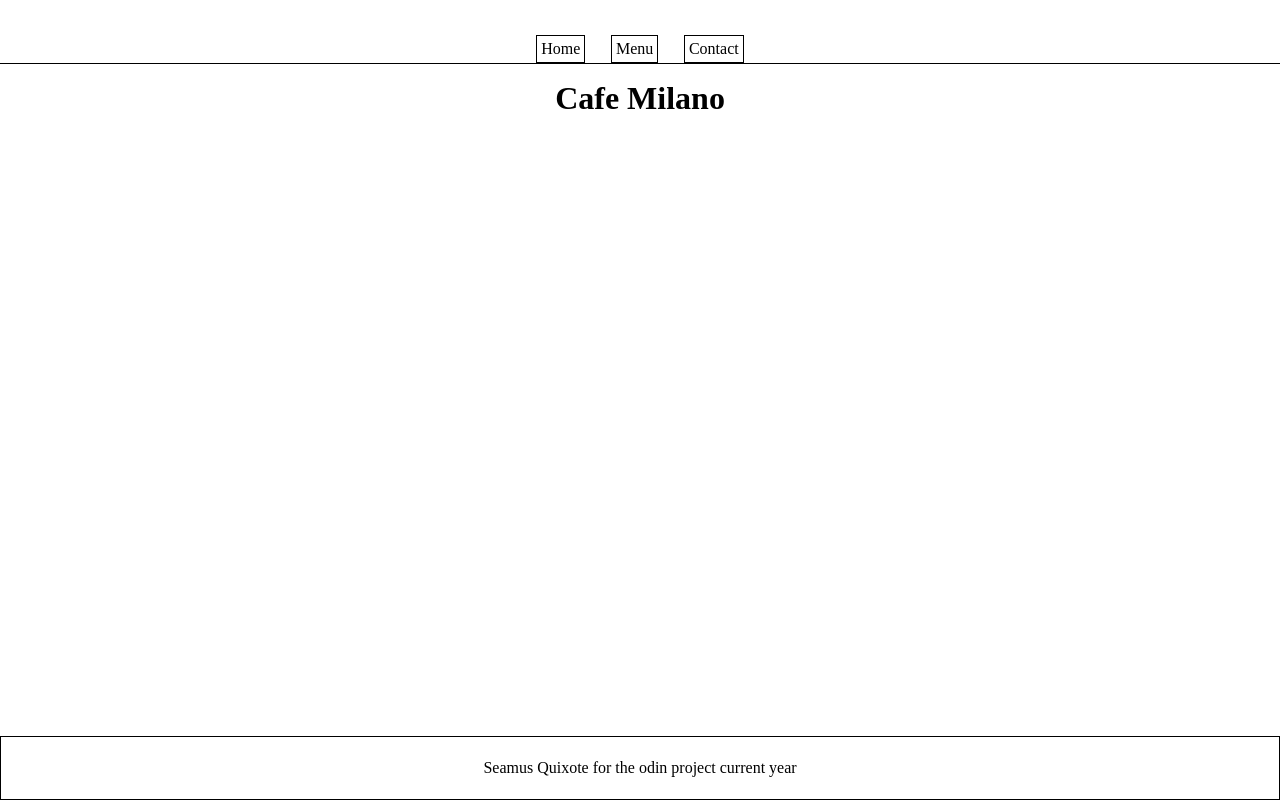
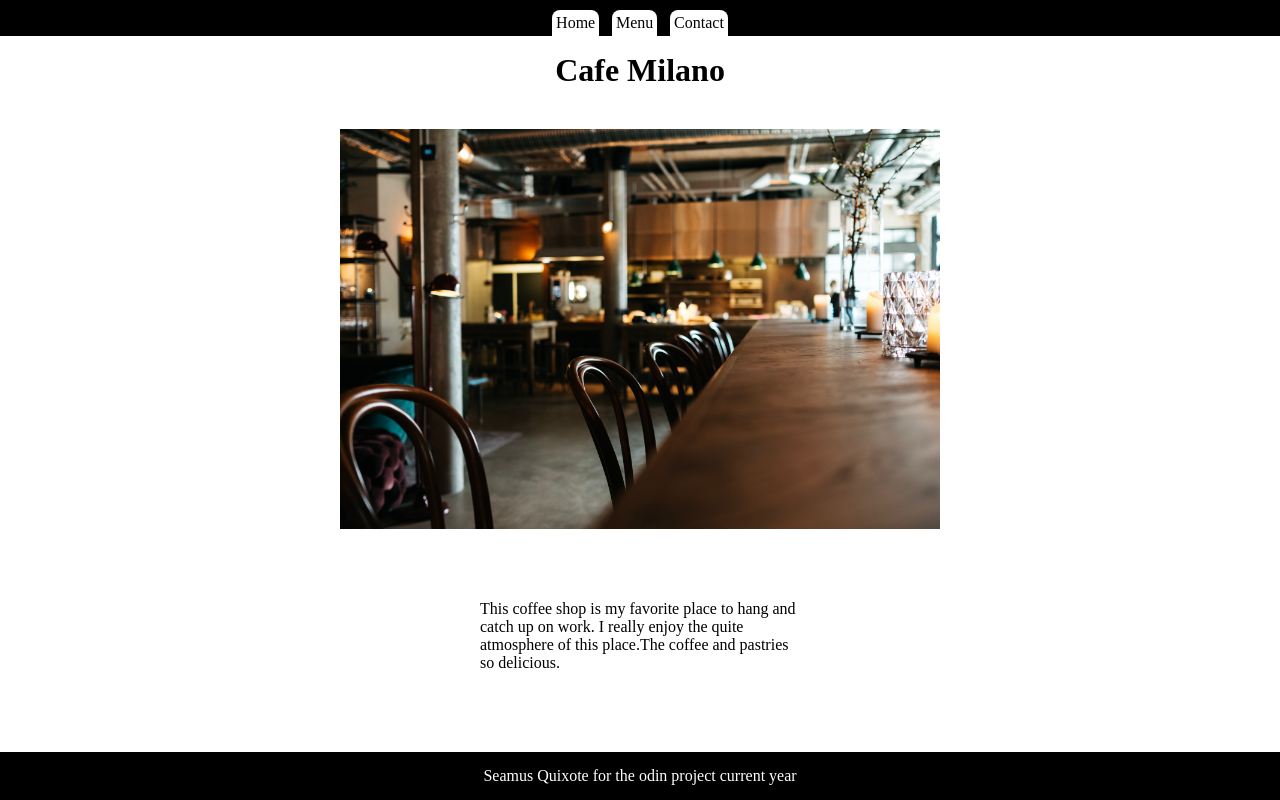
Before and after one commit to SalamanderCtesiphon/resturant-page-project, a website built with webpack: page dist/index.html in a window 1280 px wide. Built offline with Linux system fonts and the light colour scheme.

Commit message:
added some images in order to complete the remaining two pages. I als copied the sources to all of the imapges into the read me file so that i can add the attributions later

```diff
--- a/src/modules/homepage.js
+++ b/src/modules/homepage.js
@@ -1,4 +1,4 @@
-
+import image from "../images/jonas-jacobsson-1iTKoFJvJ6E-unsplash.jpg";
 
 const homepage = () => {
   const main = document.querySelector('.main');
@@ -7,8 +7,19 @@ const homepage = () => {
   const nameOfResturant = document.createElement('h1');
   nameOfResturant.innerText = "Cafe Milano";
   nameOfResturant.classList.add('nameOfResturant');
+
+  const paragraph = document.createElement('p');
+  paragraph.textContent = "This coffee shop is my favorite place to hang and catch up on work. I really enjoy the quite atmosphere of this place.The coffee and pastries so delicious."
+
+
+  const cafeImage = new Image();
+  cafeImage.src = image;
+  cafeImage.classList.add('cafeImage');
+
   homePageContent.appendChild(nameOfResturant);
-  main.classList.add('page');
+  homePageContent.appendChild(cafeImage);
+  homePageContent.appendChild(paragraph);
+  homePageContent.classList.add('page');
   main.appendChild(homePageContent);
 };
 
--- a/src/modules/menu.js
+++ b/src/modules/menu.js
@@ -2,6 +2,7 @@ const menuContent = () => {
   const main = document.querySelector('.main');
   main.innerText= '';
   const menuContent = document.createElement('div');
+  menuContent.classList.add('menuContent');
   menuContent.innerText = 'Menu';
   main.classList.add('page');
   main.appendChild(menuContent);
--- a/src/style.css
+++ b/src/style.css
@@ -4,38 +4,66 @@
   box-sizing: border-box;
 }
 
+body {
+  display: flex;
+  flex-direction: column;
+  justify-content: space-between;
+  height: 100vh;
+  width: auto;
+}
+
 .header {
   display: flex;
   justify-content: center;
   align-items: flex-end;
-  height: 8vh;
-  border-bottom: 1px solid black;
+  height: 4.5vh;
+  background-color: black;
 }
 
 .navBtn {
-  border: 1px solid black;
-  margin-left: 1vw;
-  margin-right: 1vw;
+  background-color: white;
+  border-top-right-radius: 1vh;
+  border-top-left-radius: 1vh;
+  margin-left: .5vw;
+  margin-right: .5vw;
   padding: .5vh;
   cursor: pointer;
 }
 
 .page {
   display: flex;
-  justify-content: center;
-  height: 84vh;
+  flex-direction: column;
+  justify-content: space-between;
+  align-items: center;
+  height: 89.5vh;
   width: auto;
+}
+
+p {
+  margin: 6vh;
+  margin-bottom: 10vh;
+  width: 25vw;
+  min-width: 300px;
+  height: auto;
+  overflow: hidden;
 }
 
 .nameOfResturant {
   margin: 2vh;
 }
 
+.cafeImage {
+  background: url(./images/jonas-jacobsson-1iTKoFJvJ6E-unsplash.jpg);
+  height: 50vh;
+  width: auto;
+}
+
 .footer {
-  border: 1px solid black;
+  color: white;
+  background-color: black;
   display: flex;
   justify-content: center;
   align-items: center;
-  height: 8vh;
+  height: 6vh;
   width: auto;
 }
```
Also changed, not shown: README.md, dist/6ea6fc603169954c6980.jpg (added), dist/bundle.js, src/images/fahmi-fakhrudin-nzyzAUsbV0M-unsplash.jpg (added), src/images/tomas-jasovsky-d5SZqLkpIrY-unsplash.jpg (added), 2 other files.
